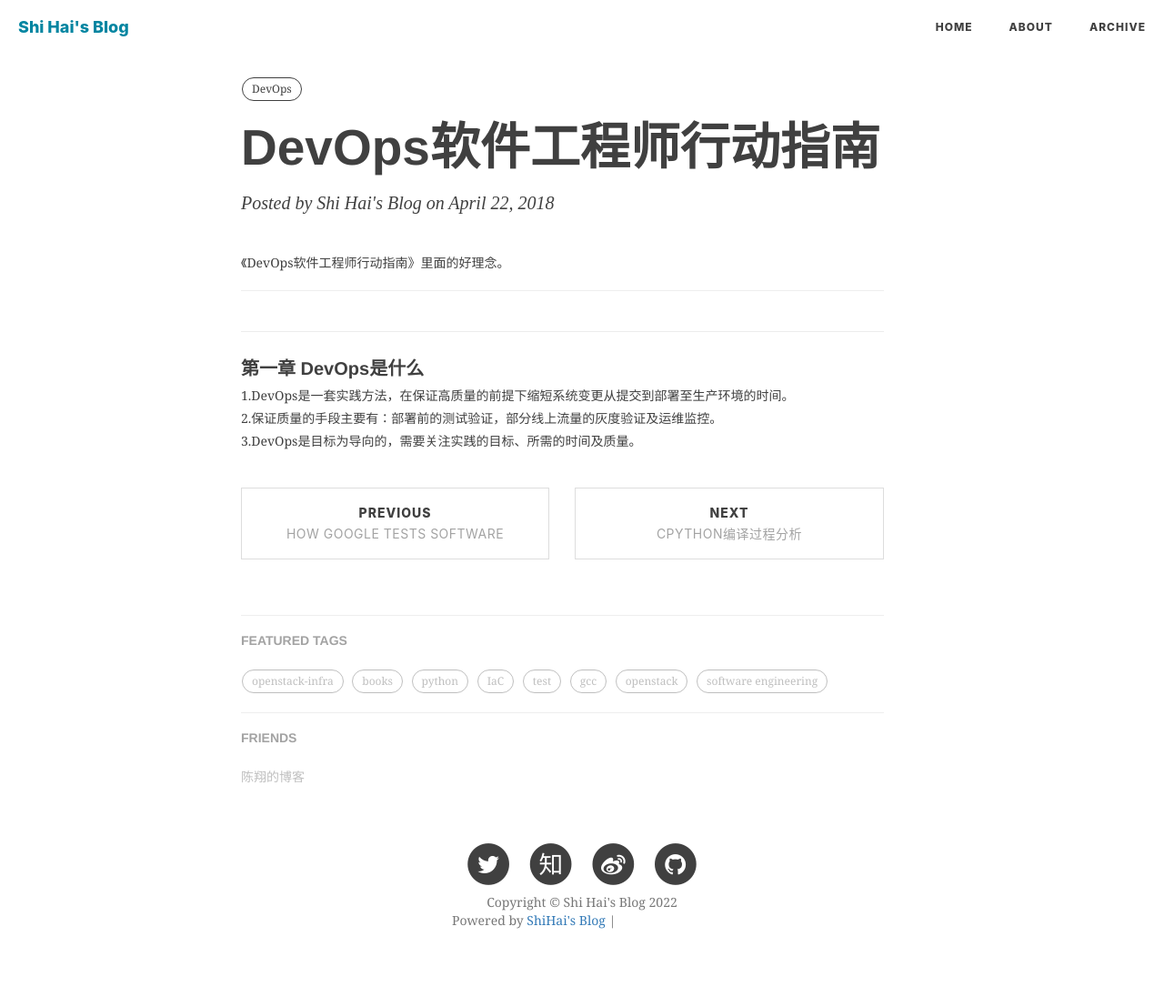
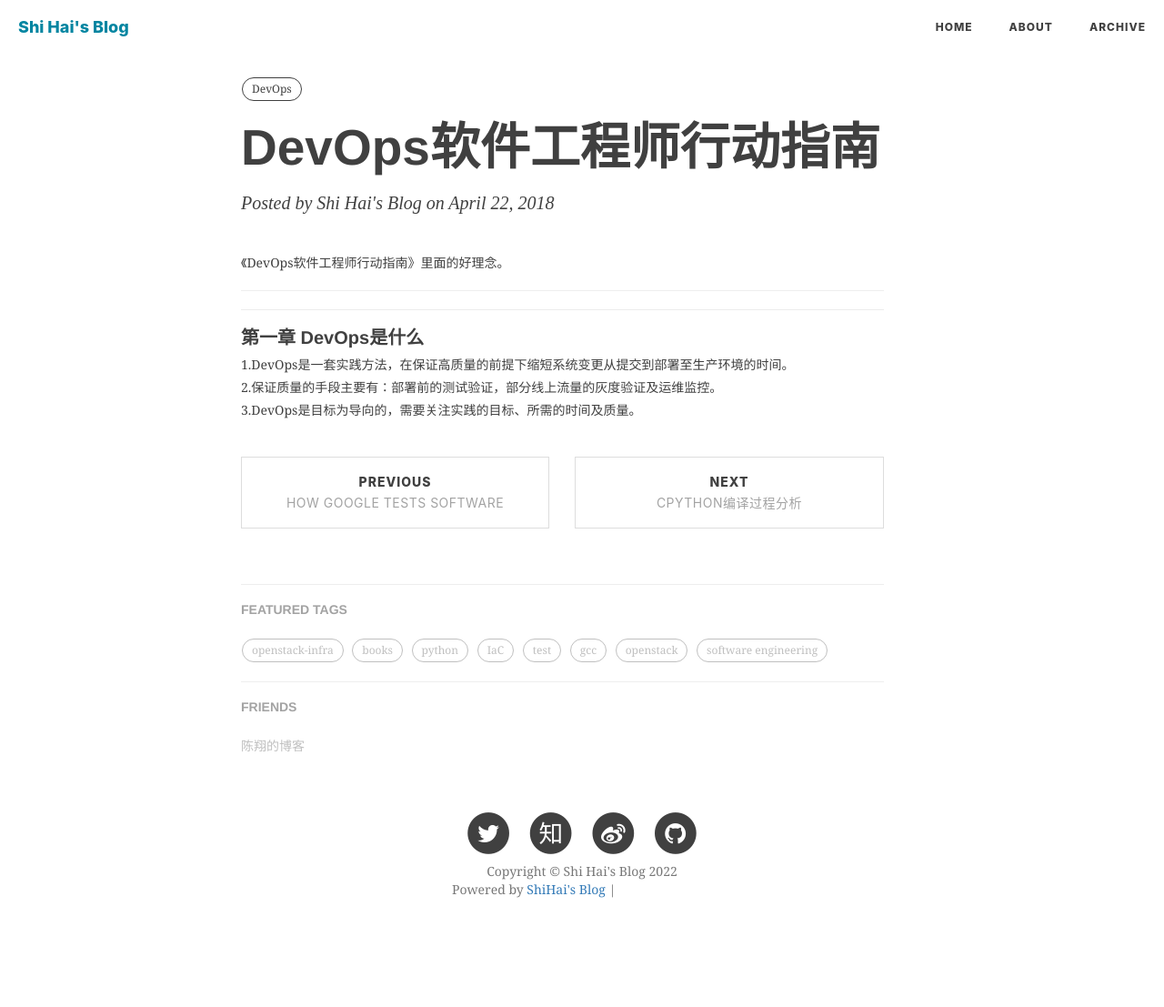
Before and after one commit to shihai1991/shihai1991.github.io, a Jekyll site: the page built from _posts/2018-04-22-DevOps软件工程师行动指南.md, in a window 1280 px wide. Shown: the whole page at 91% size. Built offline with Jekyll 4.4.1, drawn with Linux system fonts in a browser that asks for light colours; nearby versions of some CDN libraries; comment, search, counter and statistics services are not loaded; after the commit the page ends 1073 px from its top, so only the background shows below that; grey boxes are pictures that could not be loaded.

Commit message:
update style

```diff
--- a/css/shihai-blog.css
+++ b/css/shihai-blog.css
@@ -805,8 +805,8 @@ samp {
   content: " ";
   display: block;
   border-bottom: 1px solid #ececec;
-  margin-top: 44px;
-  margin-bottom: 30px;
+  margin-top: 20px;
+  margin-bottom: 20px;
 }
 .post-container h4 {
   font-size: 16px;
```
